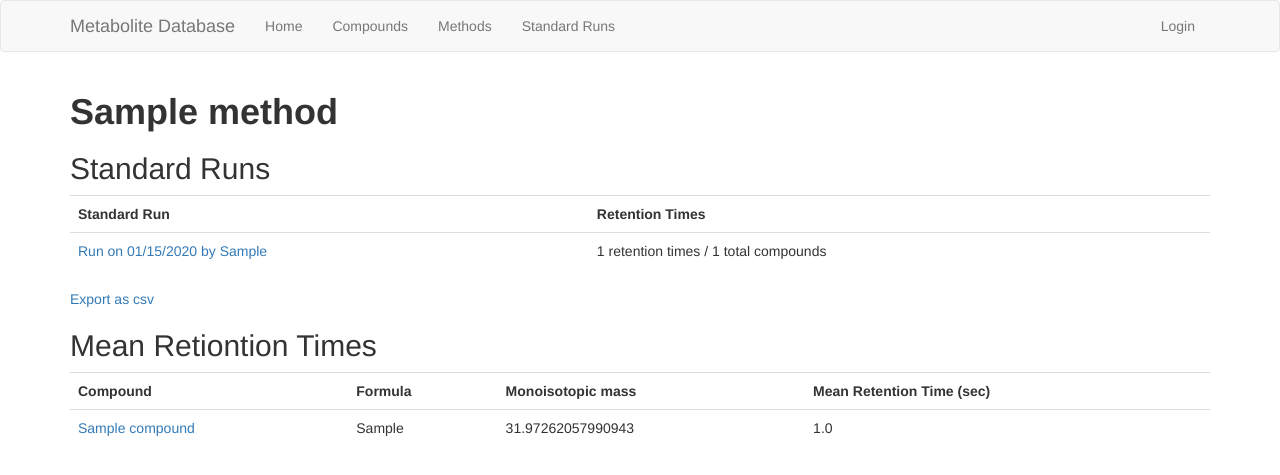
After one commit to lparsons/metabolite_database, a Flask app: page /method/1 in a window 1280 px wide. The commit adds this page. Shown: the top 475 px of the page. Run offline with Flask 2, Linux system fonts and the light colour scheme; tables that the repository leaves empty hold one stand-in row (values such as "Sample post"); some libraries are stand-ins or nearby versions.

Commit message:
Clean up method and standard run pages

```diff
--- a/metabolite_database/__init__.py
+++ b/metabolite_database/__init__.py
@@ -78,7 +78,7 @@ def create_app(config_class=Config):
         app.logger.addHandler(file_handler)
 
         app.logger.setLevel(logging.INFO)
-        app.logger.info('Microblog startup')
+        app.logger.info('Metabolite Database startup')
 
     return app
 
--- a/metabolite_database/main/routes.py
+++ b/metabolite_database/main/routes.py
@@ -1,8 +1,11 @@
 from flask import render_template
+from flask import make_response
 from metabolite_database.models import Compound
 from metabolite_database.models import ChromatographyMethod
 from metabolite_database.models import StandardRun
 from metabolite_database.main import bp
+import io
+import csv
 
 
 @bp.route('/')
@@ -30,14 +33,32 @@ def methods():
     return render_template('main/methods.html', methods=methods)
 
 
-@bp.route('/retention_times/method/<id>')
-@bp.route('/retentiontimes/method/<id>')
-@bp.route('/retention-times/method/<id>')
-def retention_times_for_method(id):
+@bp.route('/method/<id>')
+def method(id):
+    method = ChromatographyMethod.query.filter_by(id=id).first_or_404()
+    total_compounds = Compound.query.count()
+    retention_times = method.retention_time_means()
+    return render_template(
+        'main/method.html',
+        method=method,
+        total_compounds=total_compounds,
+        retention_times=retention_times)
+
+
+@bp.route('/compound_database/method/<id>')
+def compound_database(id):
     method = ChromatographyMethod.query.filter_by(id=id).first_or_404()
     results = method.compounds_with_retention_times()
-    return render_template('main/retention_times_for_method.html',
-                           method=method, results=results)
+    si = io.StringIO()
+    cw = csv.writer(si)
+    for compound, rt in results:
+        cw.writerow((compound.name, compound.molecular_formula,
+                     rt.retention_time))
+    output = make_response(si.getvalue())
+    output.headers["Content-Disposition"] = (
+        "attachment; filename={}.csv".format(method.name))
+    output.headers["Content-type"] = "text/csv"
+    return output
 
 
 @bp.route('/standard_runs')
--- a/metabolite_database/models.py
+++ b/metabolite_database/models.py
@@ -4,6 +4,8 @@ from sqlalchemy.orm import validates
 from sqlalchemy.orm.exc import NoResultFound
 from sqlalchemy.exc import IntegrityError
 from sqlalchemy.ext.hybrid import hybrid_property
+from sqlalchemy.sql import label
+from sqlalchemy.sql import func
 
 valid_atoms = {
     'e': 0.00054857990943,
@@ -104,18 +106,33 @@ class ChromatographyMethod(db.Model):
     standard_runs = db.relationship('StandardRun',
                                     backref='chromatography_method')
 
-    def compounds_with_retention_times(self):
-        return db.session.query(Compound, RetentionTime).join(
-            RetentionTime).join(
-                StandardRun).filter(
-                    StandardRun.chromatography_method_id == self.id)
+    def retention_time_means(self, standard_run_ids=None):
+        '''
+        Return list of compounds and retention time means for specified runs
+        '''
+        query = db.session.query(
+            Compound, label('mean_rt',
+                            func.avg(RetentionTime.retention_time)))\
+            .join(RetentionTime).join(StandardRun).filter(
+                StandardRun.chromatography_method_id == self.id)\
+            .group_by(Compound.id)
+        if standard_run_ids:
+            query = query.filter(StandardRun.id.in_(standard_run_ids))
+        return query.all()
 
-    def compounds_with_valid_retention_times(self):
-        return db.session.query(Compound, RetentionTime).join(
-            RetentionTime).join(
-                StandardRun).filter(
-                    StandardRun.chromatography_method_id == self.id).filter(
-                        RetentionTime.retention_time.isnot(None))
+    def compounds_with_retention_times(self, standard_run_ids=None):
+        query = db.session.query(Compound, RetentionTime).\
+            join(RetentionTime).\
+            join(StandardRun).\
+            filter(StandardRun.chromatography_method_id == self.id).\
+            filter(RetentionTime.retention_time.isnot(None))
+        if standard_run_ids:
+            query = query.filter(StandardRun.id.in_(standard_run_ids))
+        return query
+
+    def unique_compounds_with_retention_times(self, standard_run_ids=None):
+        query = self.compounds_with_retention_times(standard_run_ids)
+        return query.distinct(Compound.id)
 
     def __repr__(self):
         return '<ChromatographyMethod {}>'.format(self.name)
--- /dev/null
+++ b/metabolite_database/templates/main/method.html
@@ -0,0 +1,44 @@
+{% extends "base.html" %}
+
+{% block app_content %}
+    <h1><strong>{{ method.name }}</strong></h1>
+
+    <h2>Standard Runs</h2>
+    <table class="table">
+        <tr>
+            <th>Standard Run</th>
+            <th>Retention Times</th>
+        </tr>
+        {% for run in method.standard_runs %}
+            <tr>
+                <td><a href="{{ url_for('main.standard_run', id=run.id) }}">Run on {{ moment(run.date).format('L') }} by {{ run.operator}}</a></td>
+                <td>{{ method.compounds_with_retention_times(standard_run_ids=[run.id]).count() }} retention times / {{ total_compounds }} total compounds</td>
+            </tr>
+        {% endfor %}
+    </table>
+    <p><a href="{{ url_for('main.compound_database', id=method.id) }}">Export as csv</a></p>
+
+    <h2>Mean Retiontion Times</h2>
+    <table class="table">
+        <tr>
+            <th>Compound</th>
+            <th>Formula</th>
+            <th>Monoisotopic mass</th>
+            <th>Mean Retention Time (sec)</th>
+        </tr>
+        {% for compound, mean_rt in retention_times %}
+            <tr>
+                <td><a href="{{ url_for('main.compound', id=compound.id) }}">
+                    {{ compound.name }}</a></td>
+                <td>{{ compound.molecular_formula }}</td>
+                <td>{{ compound.monoisotopic_mass }}</td>
+                {% if mean_rt is none %}
+                    <td class="warning">
+                {% else %}
+                    <td>
+                {% endif %}
+                    {{ mean_rt }}</td>
+            </tr>
+        {% endfor %}
+    </table>
+{% endblock %}
```
Also changed, not shown: metabolite_database/templates/main/methods.html (+7 -10 lines), metabolite_database/templates/main/retention_times_for_method.html (deleted, +0 -24 lines), metabolite_database/templates/main/standard_run.html (+12 -6 lines).
